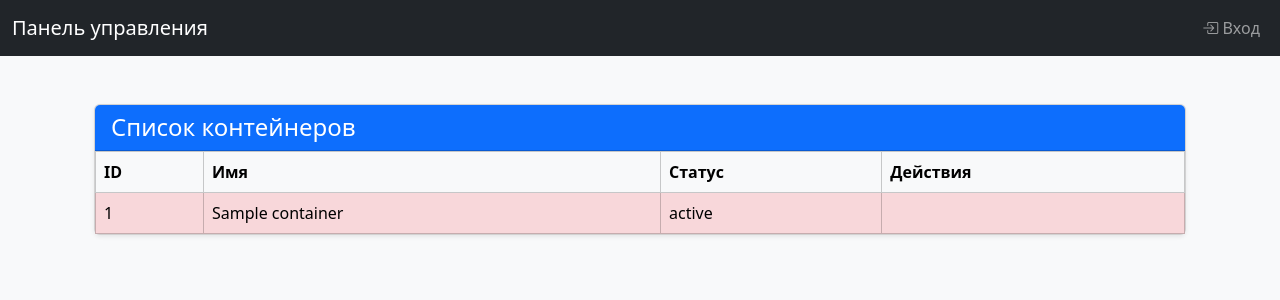
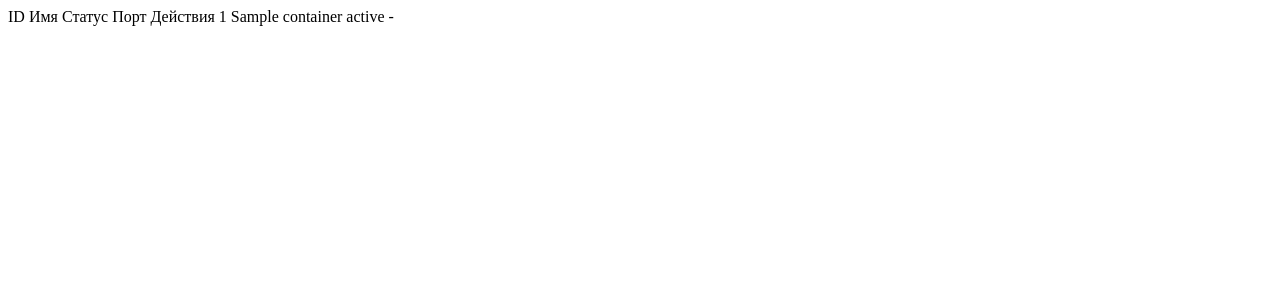
Before and after one commit to AaronBlvde/server_panel, a Flask app: template app/templates/containers.html in a window 1280 px wide. Shown: the top 300 px of the page. Run offline with Flask 3, Linux system fonts and the light colour scheme; tables that the repository leaves empty hold one stand-in row (values such as "Sample post"); the template is opened without the code that fills it: values that come from a table or form of the project are taken from there, most other values are stand-ins (such as "Sample title", 1, 10 or a date in 2020); some libraries are stand-ins or nearby versions.

Commit message:
commit 3

```diff
--- a/app/templates/containers.html
+++ b/app/templates/containers.html
@@ -1,23 +1,9 @@
-{% extends "layout.html" %}
-
-{% block title %}Контейнеры{% endblock %}
-
-{% block content %}
-<div class="container py-4">
-  <div class="row justify-content-center">
-    <div class="col-lg-12">
-      <div class="card shadow-sm">
-        <div class="card-header bg-primary text-white">
-          <h4 class="mb-0">Список контейнеров</h4>
-        </div>
-        <div class="card-body p-0">
-          <div class="table-responsive">
-            <table class="table table-hover table-bordered mb-0">
 <thead class="table-light">
   <tr>
     <th>ID</th>
     <th>Имя</th>
     <th>Статус</th>
+    <th>Порт</th> <!-- новый столбец -->
     <th>Действия</th>
   </tr>
 </thead>
@@ -27,6 +13,20 @@
     <td>{{ c.id[:12] }}</td>
     <td>{{ c.name }}</td>
     <td>{{ c.status }}</td>
+    <td>
+      {% set ports = c.attrs['NetworkSettings']['Ports'] %}
+      {% if ports %}
+        {% for container_port, mappings in ports.items() %}
+          {% if mappings %}
+            {{ mappings[0]['HostPort'] }}
+          {% else %}
+            -
+          {% endif %}
+        {% endfor %}
+      {% else %}
+        -
+      {% endif %}
+    </td>
     <td>
       {% if roles.view %}
         <a href="{{ url_for('main.container_logs', container_id=c.id) }}" class="btn btn-info btn-sm me-1">
@@ -53,15 +53,3 @@
   </tr>
   {% endfor %}
 </tbody>
-            </table>
-          </div>
-        </div>
-      </div>
-    </div>
-  </div>
-</div>
-
-<!-- Bootstrap Icons CDN для иконок -->
-<link rel="stylesheet" href="https://cdn.jsdelivr.net/npm/bootstrap-icons@1.11.1/font/bootstrap-icons.css">
-
-{% endblock %}
```
Lines whose indentation alone changed are shown as unchanged.
